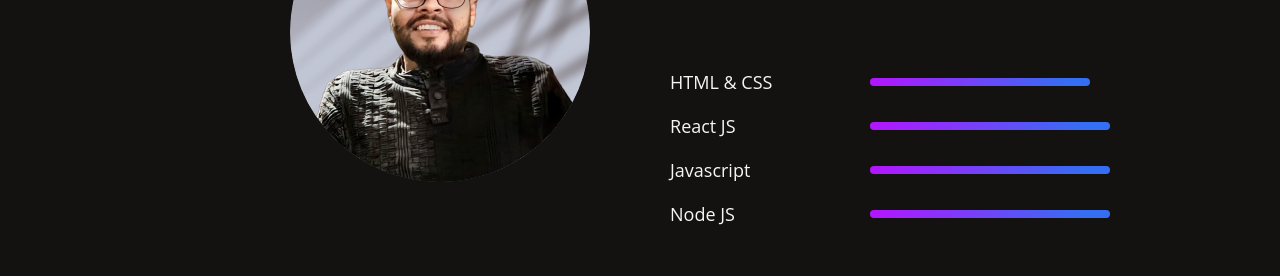
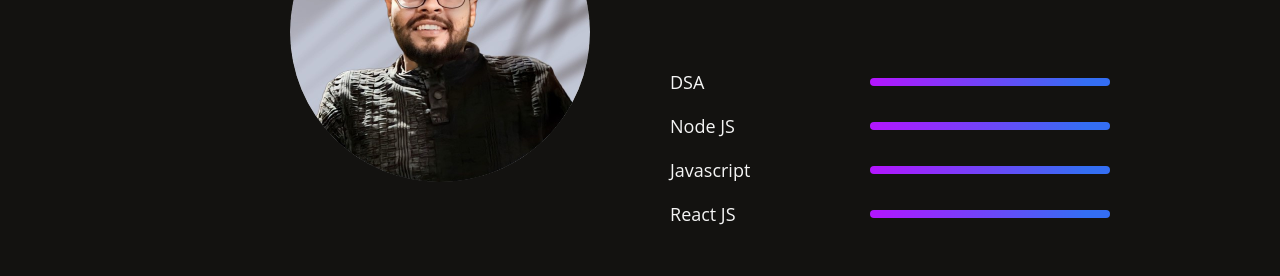
Before and after one commit to ritikporwal710/My-Portfolio-using-react, a React (Create React App) app: page / in a window 1280 px wide. Shown: the part 1209-1485 px from the top of the page. Built offline with nearby package versions, Linux system fonts and the light colour scheme.

Commit message:
Update About.jsx

```diff
--- a/src/components/About.jsx
+++ b/src/components/About.jsx
@@ -40,20 +40,20 @@ const About = () => {
           </div>
           <div className="about-skills">
             <div className="about-skill">
-              <p>HTML & CSS</p>
-              <hr style={{ width: "50%" }} />{" "}
+              <p>DSA</p>
+              <hr style={{ width: "100%" }} />{" "}
+            </div>{" "}
+            <div className="about-skill">
+              <p>Node JS</p>
+              <hr style={{ width: "67%" }} />{" "}
+            </div>{" "}
+            <div className="about-skill">
+              <p>Javascript</p>
+              <hr style={{ width: "70%" }} />{" "}
             </div>{" "}
             <div className="about-skill">
               <p>React JS</p>
-              <hr style={{ width: "70%" }} />{" "}
-            </div>{" "}
-            <div className="about-skill">
-              <p>Javascript</p>
-              <hr style={{ width: "60%" }} />{" "}
-            </div>{" "}
-            <div className="about-skill">
-              <p>Node JS</p>
-              <hr style={{ width: "70%" }} />{" "}
+              <hr style={{ width: "65%" }} />{" "}
             </div>{" "}
           </div>{" "}
         </div>{" "}
```
